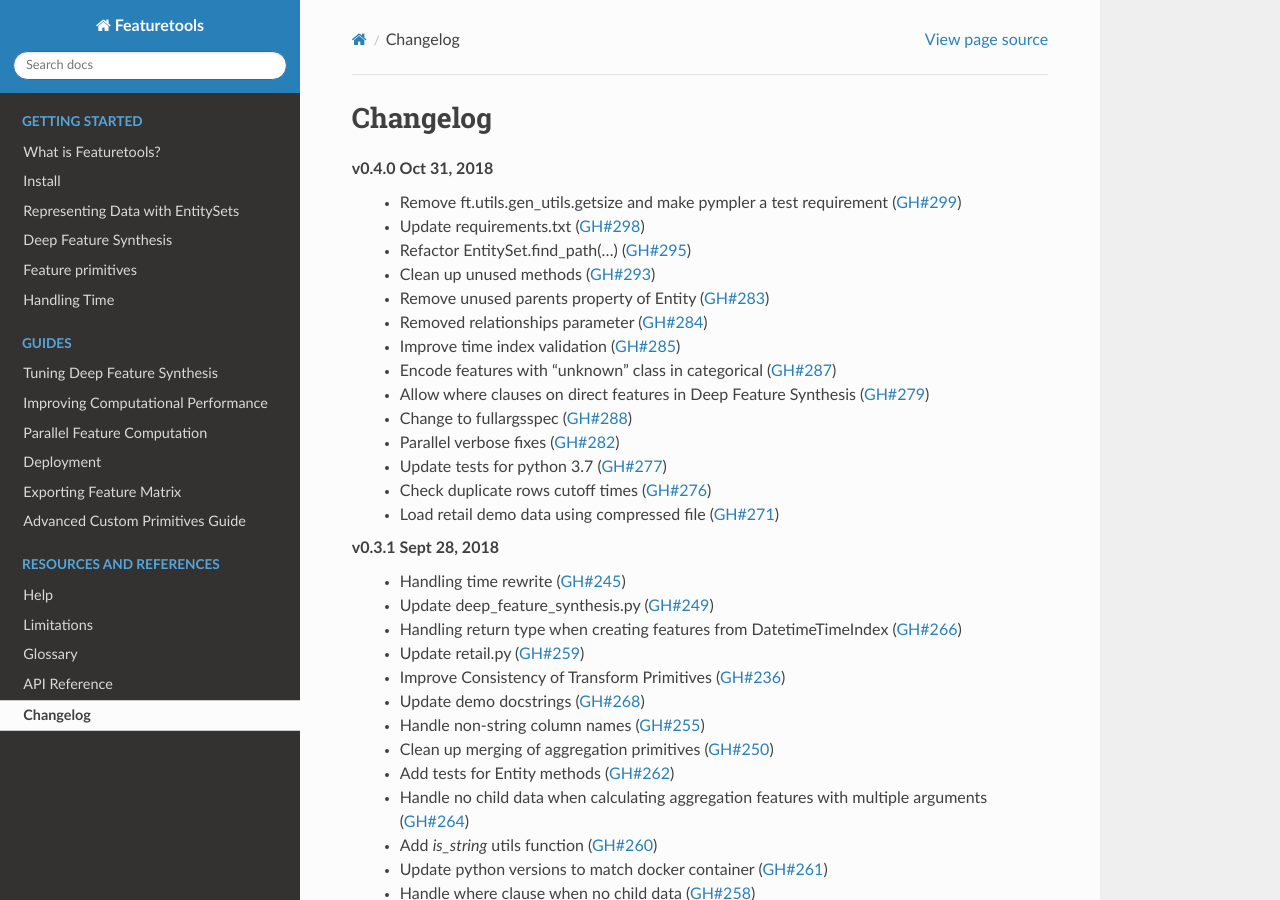
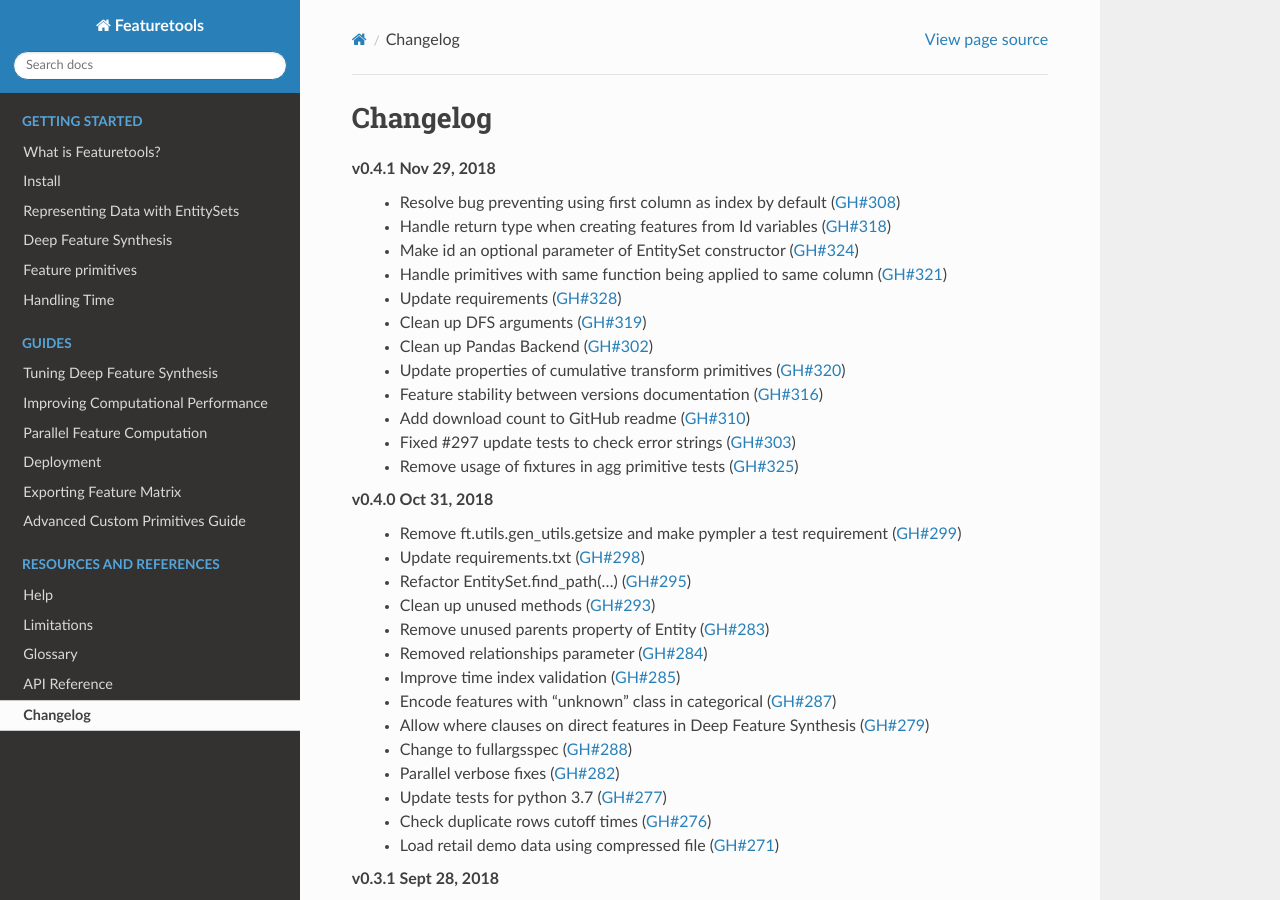
Before and after one commit to alteryx/featuretools, a Sphinx documentation site: the page built from docs/source/changelog.rst, in a window 1280 px wide and 900 px high. Built offline with Sphinx 7.4.7 and the Read the Docs theme 2.0.0, drawn with Linux system fonts in a browser that asks for light colours; the version number could not be read and is left out; comment, search, counter and statistics services are not loaded.

Commit message:
update changelog

```diff
--- a/docs/source/changelog.rst
+++ b/docs/source/changelog.rst
@@ -2,6 +2,20 @@
 
 Changelog
 ---------
+**v0.4.1** Nov 29, 2018
+    * Resolve bug preventing using first column as index by default (:pr:`308`)
+    * Handle return type when creating features from Id variables (:pr:`318`)
+    * Make id an optional parameter of EntitySet constructor (:pr:`324`)
+    * Handle primitives with same function being applied to same column (:pr:`321`)
+    * Update requirements (:pr:`328`)
+    * Clean up DFS arguments (:pr:`319`)
+    * Clean up Pandas Backend (:pr:`302`)
+    * Update properties of cumulative transform primitives (:pr:`320`)
+    * Feature stability between versions documentation (:pr:`316`)
+    * Add download count to GitHub readme (:pr:`310`)
+    * Fixed #297 update tests to check error strings (:pr:`303`)
+    * Remove usage of fixtures in agg primitive tests (:pr:`325`)
+
 **v0.4.0** Oct 31, 2018
     * Remove ft.utils.gen_utils.getsize and make pympler a test requirement (:pr:`299`)
     * Update requirements.txt (:pr:`298`)
```
